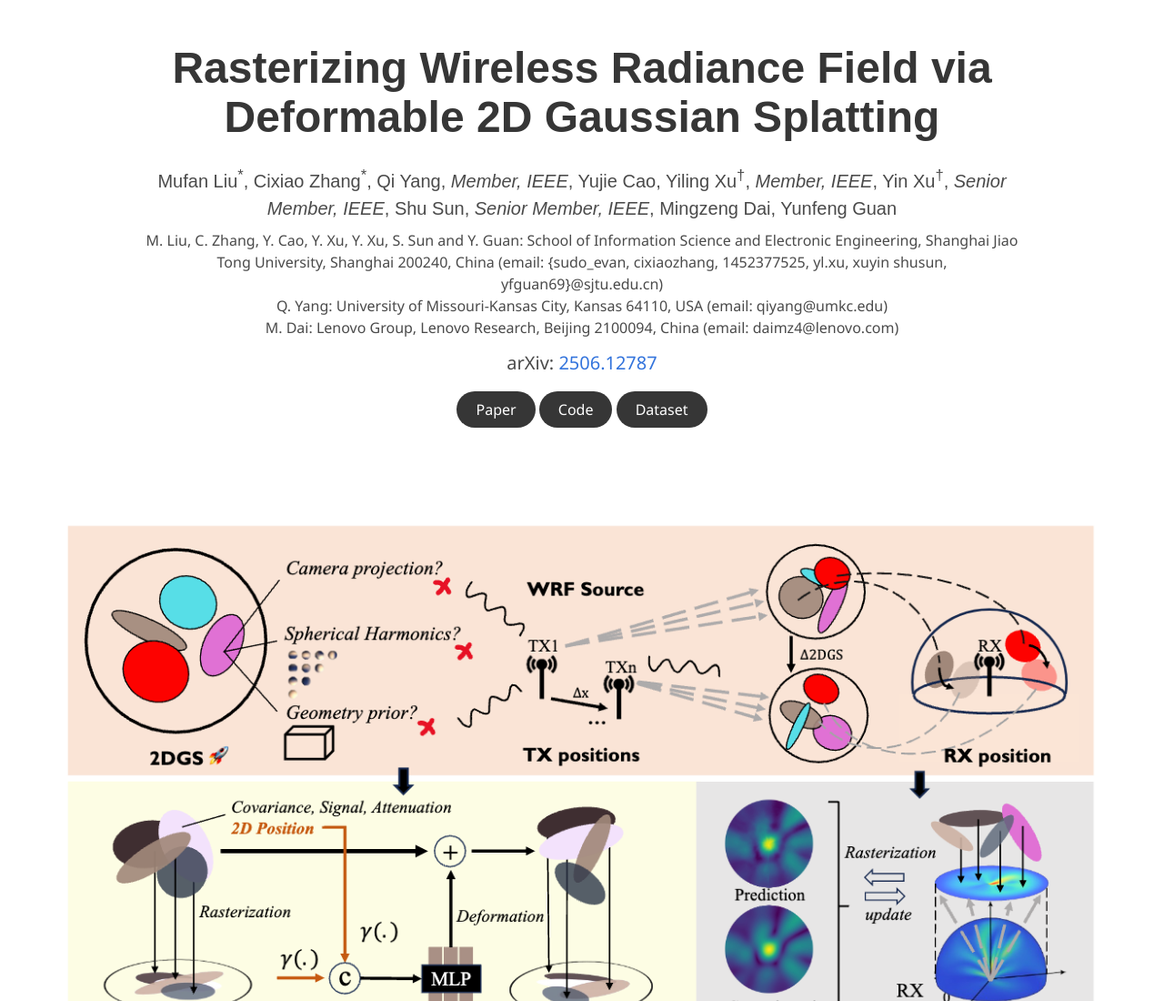
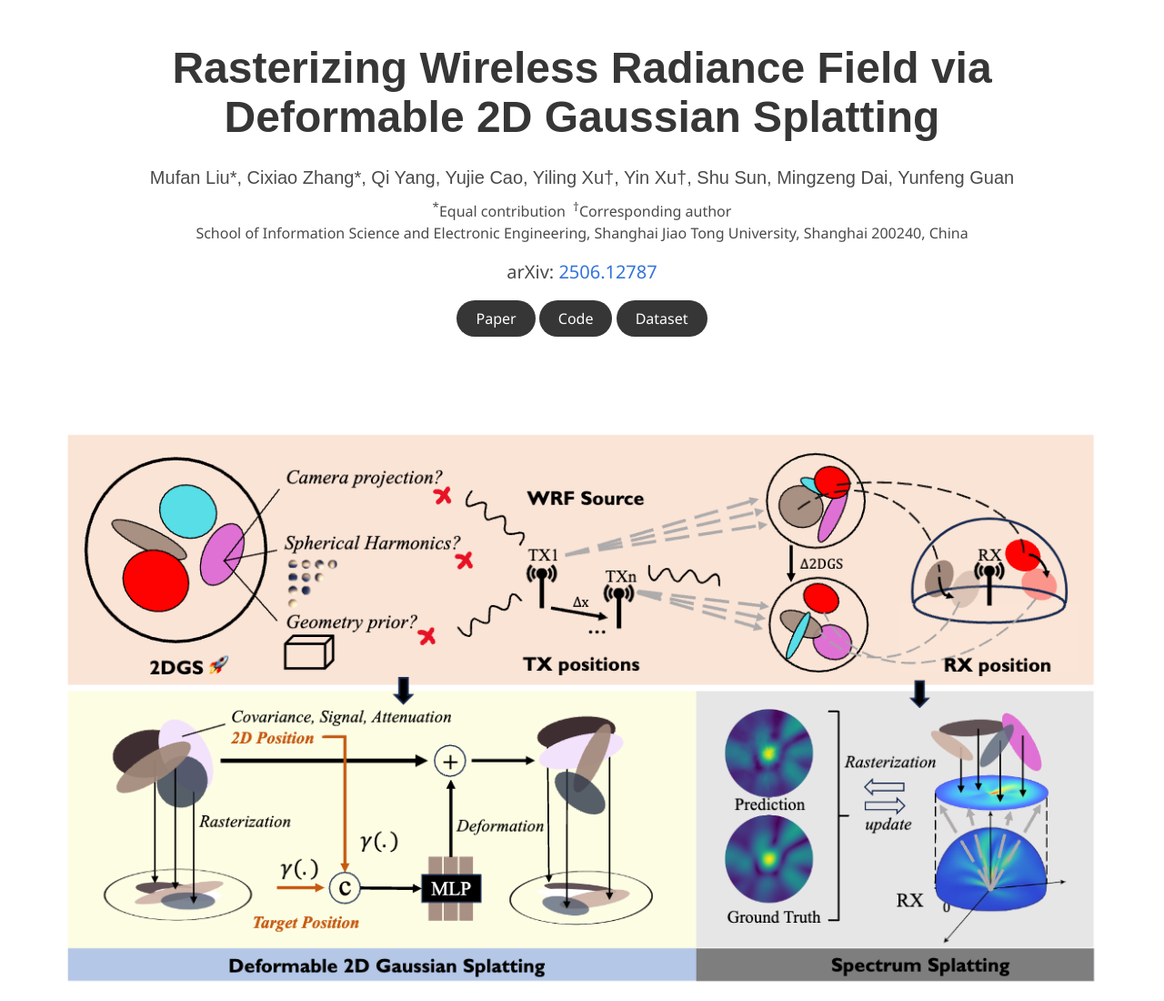
Before and after one commit to Evan-sudo/swiftwrf, a plain HTML site: page index.html in a window 1280 px wide. Shown: the top 1100 px of the page at 91% size. Drawn offline with nearby package versions, Linux system fonts and the light colour scheme; a web font is replaced by a local one.

Commit message:
Update index.html

```diff
--- a/index.html
+++ b/index.html
@@ -25,7 +25,7 @@
 </head>
 <body>
 
-  <!-- Header with title, authors, affiliations, arXiv, and links -->
+  <!-- Header with simplified author info -->
   <section class="hero">
     <div class="hero-body">
       <div class="container is-max-desktop has-text-centered">
@@ -34,16 +34,11 @@
           Deformable 2D Gaussian Splatting
         </h1>
         <div class="is-size-5 publication-authors" style="margin-bottom:0.5rem;">
-          Mufan Liu<sup>*</sup>, Cixiao Zhang<sup>*</sup>, Qi Yang, <em>Member, IEEE</em>, Yujie Cao,
-          Yiling Xu<sup>†</sup>, <em>Member, IEEE</em>, Yin Xu<sup>†</sup>, <em>Senior Member, IEEE</em>,
-          Shu Sun, <em>Senior Member, IEEE</em>, Mingzeng Dai, Yunfeng Guan
+          Mufan Liu*, Cixiao Zhang*, Qi Yang, Yujie Cao, Yiling Xu†, Yin Xu†, Shu Sun, Mingzeng Dai, Yunfeng Guan
         </div>
-        <div class="is-size-6 publication-affiliations" style="margin-bottom:0.75rem;">
-          <ul style="list-style:none; padding:0; margin:0;">
-            <li>M. Liu, C. Zhang, Y. Cao, Y. Xu, Y. Xu, S. Sun and Y. Guan: School of Information Science and Electronic Engineering, Shanghai Jiao Tong University, Shanghai 200240, China (email: {sudo_evan, cixiaozhang, 1452377525, yl.xu, xuyin shusun, yfguan69}@sjtu.edu.cn)</li>
-            <li>Q. Yang: University of Missouri-Kansas City, Kansas 64110, USA (email: qiyang@umkc.edu)</li>
-            <li>M. Dai: Lenovo Group, Lenovo Research, Beijing 2100094, China (email: daimz4@lenovo.com)</li>
-          </ul>
+        <div class="is-size-6 publication-affiliations" style="margin-bottom:1rem;">
+          <p><sup>*</sup>Equal contribution&nbsp;&nbsp;<sup>†</sup>Corresponding author</p>
+          <p>School of Information Science and Electronic Engineering, Shanghai Jiao Tong University, Shanghai 200240, China</p>
         </div>
         <div class="is-size-5" style="margin-bottom:1rem;">
           arXiv: <a href="https://arxiv.org/abs/2506.12787" target="_blank">2506.12787</a>
```
